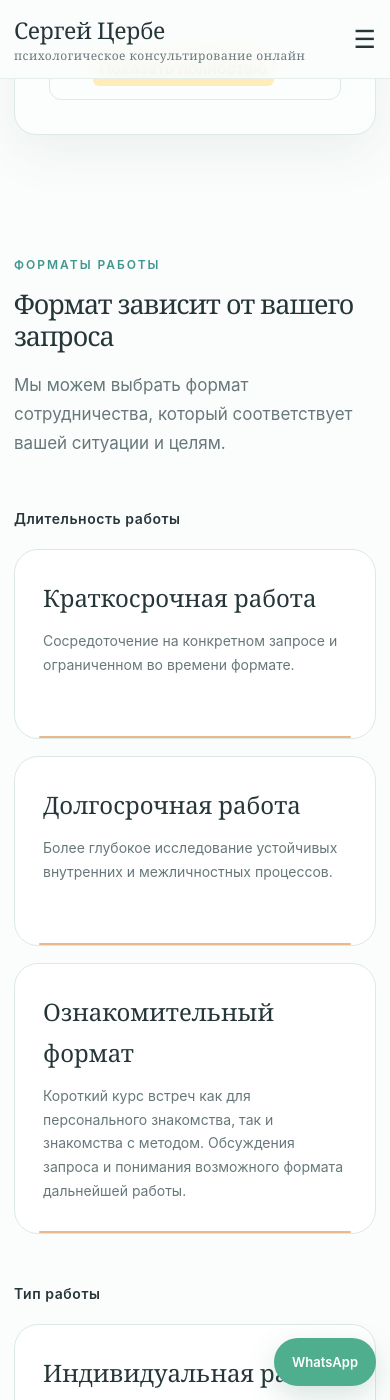
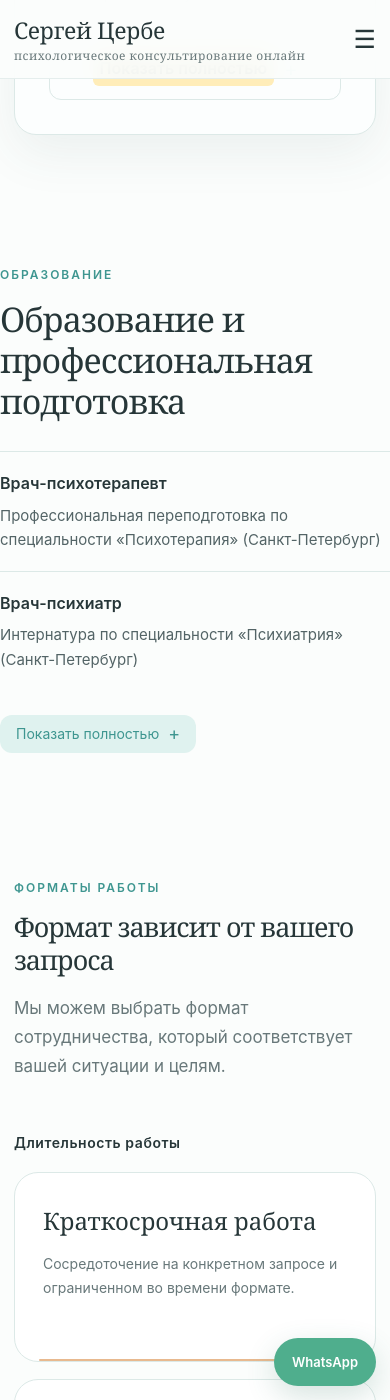
Before and after one commit to zerbe25-gif/zerbe25-gif.github.io, a Jekyll site: the page index.html, which Jekyll copies as it is, in a window 390 px wide and 1400 px high, scrolled down 3585 px. Built offline with Jekyll 4.4.1, drawn with Linux system fonts in a browser that asks for light colours.

Commit message:
Update index.html

```diff
--- a/index.html
+++ b/index.html
@@ -747,6 +747,143 @@
 
 .requests-card.open .requests-toggle-icon {
   transform: rotate(45deg);
+}
+
+    /* ================= EDUCATION ================= */
+
+.education-section {
+  padding: 90px 0;
+}
+
+.education-section .section-inner {
+  max-width: 900px;
+  margin: 0 auto;
+}
+
+.education-section .section-label {
+  display: inline-block;
+  margin-bottom: 14px;
+  color: var(--accent-dark);
+  font-size: 12px;
+  font-weight: 600;
+  text-transform: uppercase;
+  letter-spacing: 2px;
+}
+
+.education-section h2 {
+  margin: 0 0 30px;
+  color: var(--text);
+  font-family: Georgia, "Times New Roman", serif;
+  font-size: clamp(32px, 5vw, 46px);
+  font-weight: 400;
+  line-height: 1.2;
+}
+
+.education-list {
+  display: flex;
+  flex-direction: column;
+  gap: 0;
+}
+
+.education-item {
+  padding: 22px 0;
+  border-top: 1px solid var(--line);
+}
+
+.education-item:last-child {
+  border-bottom: 1px solid var(--line);
+}
+
+.education-item strong {
+  display: block;
+  margin-bottom: 6px;
+  color: var(--text);
+  font-size: 17px;
+  font-weight: 600;
+}
+
+.education-item p {
+  margin: 0;
+  color: #536466;
+  font-size: 16px;
+  line-height: 1.65;
+}
+
+.education-item em {
+  color: var(--muted);
+}
+
+.education-toggle {
+  display: inline-flex;
+  align-items: center;
+  gap: 9px;
+  margin-top: 24px;
+  padding: 10px 16px;
+  border: none;
+  border-radius: 12px;
+  background: var(--accent-light);
+  color: var(--accent-dark);
+  font-family: inherit;
+  font-size: 14px;
+  cursor: pointer;
+  transition: all .2s ease;
+}
+
+.education-toggle:hover {
+  background: var(--surface-2);
+  transform: translateY(-1px);
+}
+
+.education-toggle-icon {
+  font-size: 18px;
+  line-height: 1;
+  transition: transform .2s ease;
+}
+
+
+/* Свернутое состояние */
+
+.education-list .education-item:nth-child(n + 3) {
+  display: none;
+}
+
+
+/* Раскрытое состояние */
+
+.education-section.open
+.education-list .education-item {
+  display: block;
+}
+
+.education-section.open .education-toggle-icon {
+  transform: rotate(45deg);
+}
+
+
+/* ================= EDUCATION MOBILE ================= */
+
+@media (max-width: 700px) {
+
+  .education-section {
+    padding: 65px 0;
+  }
+
+  .education-section h2 {
+    font-size: 34px;
+  }
+
+  .education-item {
+    padding: 18px 0;
+  }
+
+  .education-item strong {
+    font-size: 16px;
+  }
+
+  .education-item p {
+    font-size: 15px;
+  }
+
 }
     /* ================= WHATSAPP ================= */
 
@@ -989,13 +1126,24 @@
 
   <a href="index.html#requests">Запросы</a>
 
-  <a href="#formats">Форматы</a>
-
-<a href="articles.html" class="nav-article-orange">
+  <a href="#formats">
+  Форматы
+</a>
+
+<a href="#education">
+  Образование
+</a>
+
+<a
+  href="articles/"
+  class="nav-article-orange"
+>
   Статьи
 </a>
 
-  <a href="#contact">Контакты</a>
+<a href="#contact">
+  Контакты
+</a>
 
   <a href="#contact" class="nav-button">Записаться</a>
 
@@ -1269,6 +1417,80 @@
   </div>
 </section>
 
+
+    <!-- ================= EDUCATION ================= -->
+
+<section id="education" class="education-section">
+
+  <div class="section-inner">
+
+    <div class="section-label">
+      Образование
+    </div>
+
+    <h2>
+      Образование и профессиональная подготовка
+    </h2>
+
+    <div class="education-list">
+
+      <div class="education-item">
+        <strong>Врач-психотерапевт</strong>
+        <p>
+          Профессиональная переподготовка по специальности
+          «Психотерапия» (Санкт-Петербург)
+        </p>
+      </div>
+
+      <div class="education-item">
+        <strong>Врач-психиатр</strong>
+        <p>
+          Интернатура по специальности «Психиатрия» (Санкт-Петербург)
+        </p>
+      </div>
+
+      <div class="education-item">
+        <strong>Высшее медицинское образование</strong>
+        <p>
+          Самарский государственный медицинский университет, врач
+        </p>
+      </div>
+
+      <div class="education-item">
+        <p>
+          Санкт-Петербургская Школа Психоанализа
+        </p>
+      </div>
+
+      <div class="education-item">
+        <strong>Повышение квалификации «Изучение трудов З. Фрейда»</strong>
+        <p>
+          <em>Ведущий: Александр Непомнящий (Франция)</em>
+        </p>
+      </div>
+
+      <div class="education-item">
+        <strong>Групповая терапия</strong>
+        <p>
+          Повышение квалификации по групповой психотерапии<br>
+          <em>Руководитель проекта: Роби Фридман (Израиль)</em>
+        </p>
+      </div>
+
+    </div>
+
+    <button
+      class="education-toggle"
+      type="button"
+      aria-expanded="false"
+    >
+      <span>Показать полностью</span>
+      <span class="education-toggle-icon">+</span>
+    </button>
+
+  </div>
+
+</section>
     <!-- ================= FORMATS ================= -->
 
     <section id="formats">
@@ -1718,6 +1940,34 @@
       });
     }
 
+    /* ================= EDUCATION TOGGLE ================= */
+
+const educationSection =
+  document.querySelector(".education-section");
+
+const educationToggle =
+  document.querySelector(".education-toggle");
+
+const educationToggleText =
+  educationToggle.querySelector("span");
+
+educationToggle.addEventListener("click", () => {
+
+  const isOpen =
+    educationSection.classList.toggle("open");
+
+  educationToggle.setAttribute(
+    "aria-expanded",
+    isOpen
+  );
+
+  educationToggleText.textContent =
+    isOpen
+      ? "Свернуть"
+      : "Показать полностью";
+
+});
+
   </script>
 
 </body>
```
